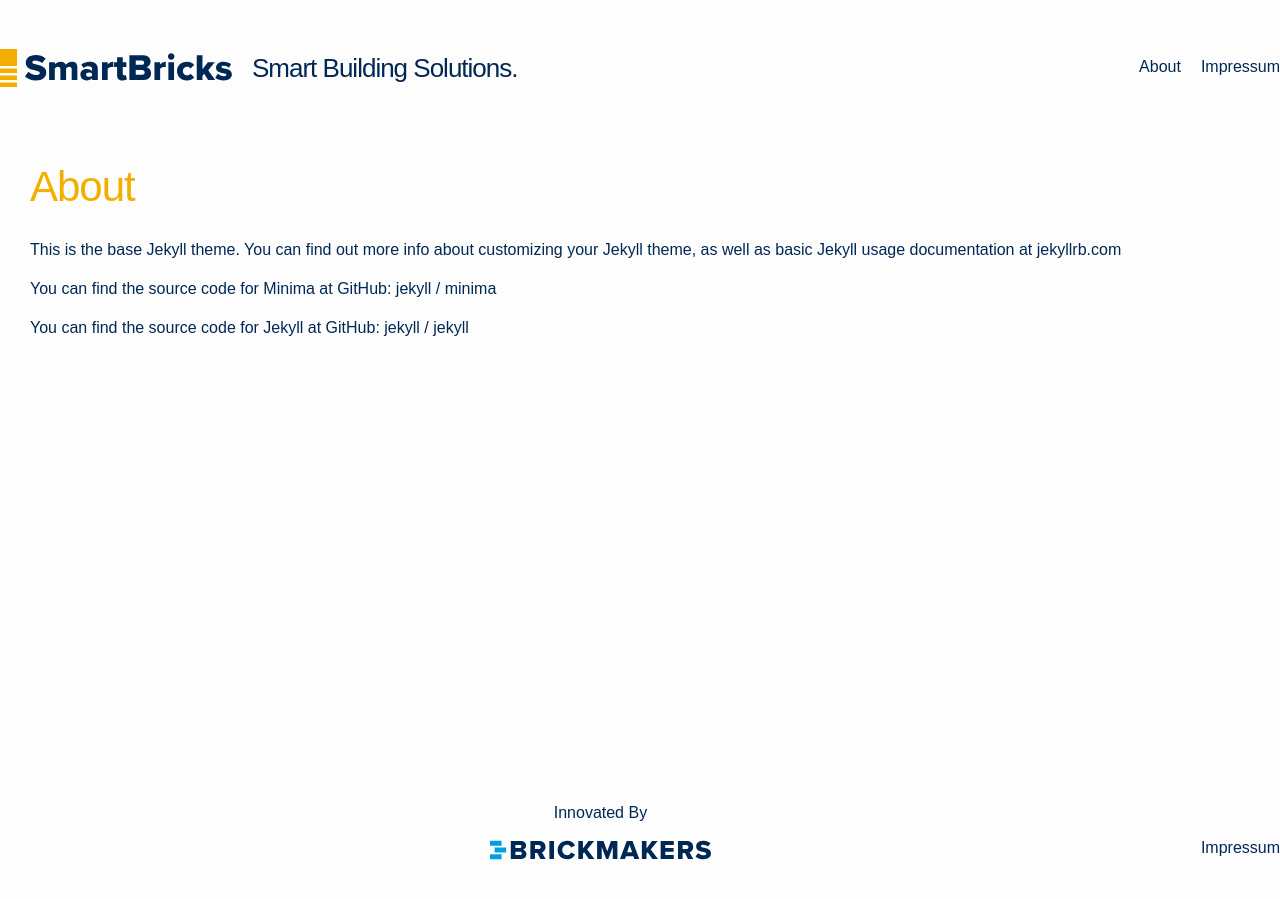
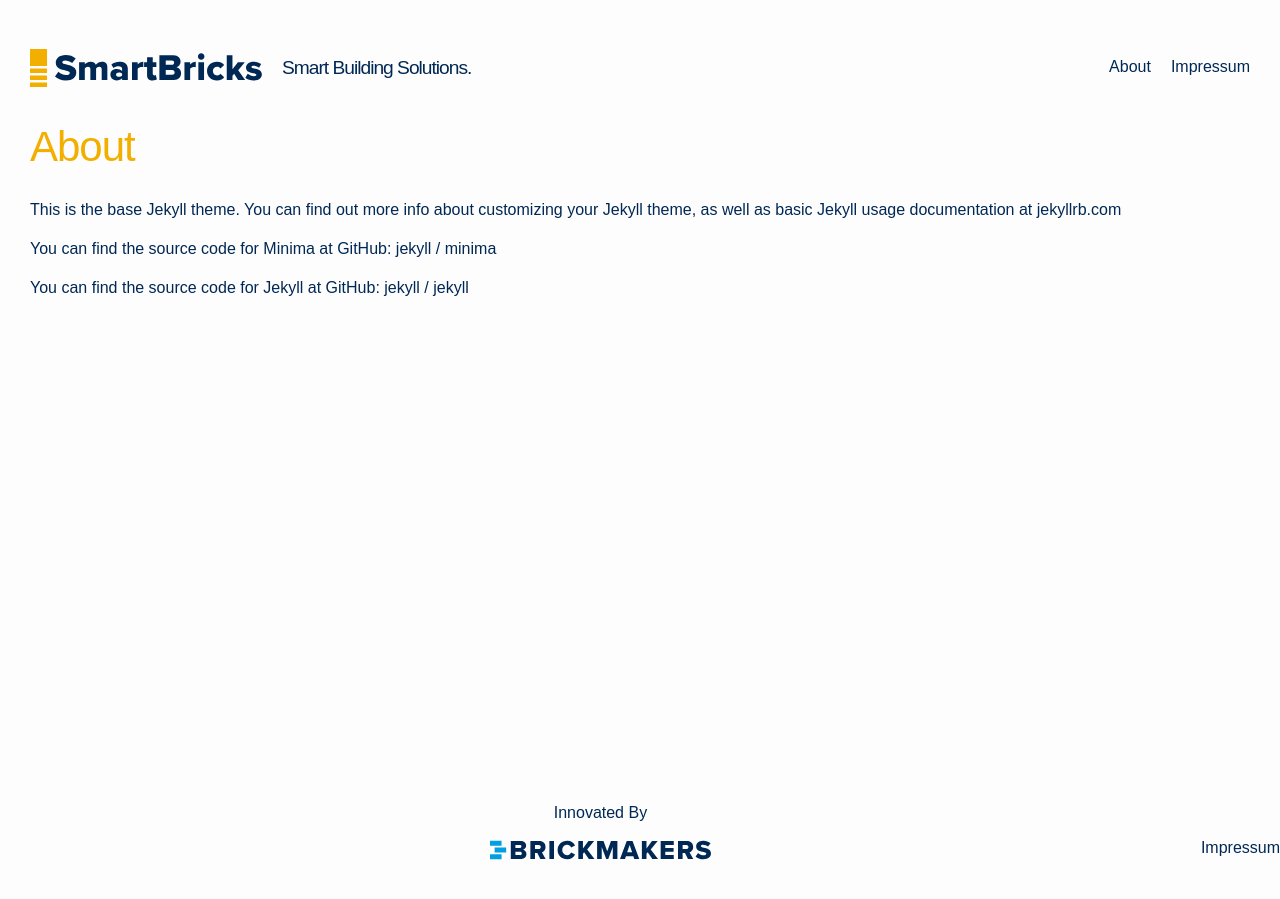
Before and after one commit to BrickmakersGmbH/smartbricks-website, a Jekyll site: the page built from about.markdown, in a window 1280 px wide. Built offline with Jekyll 4.4.1, drawn with Linux system fonts in a browser that asks for light colours.

Commit message:
[BUEMO-12] Design header

```diff
--- /dev/null
+++ b/_data/navigation.yml
@@ -0,0 +1,4 @@
+- name: home
+  url: index.html
+- name: kontakt
+  url: kontakt.html
--- a/_includes/header.html
+++ b/_includes/header.html
@@ -20,9 +20,14 @@
         <input type="checkbox" id="nav-trigger" class="nav-trigger" />
         <label for="nav-trigger">
           <span class="menu-icon">
-            <svg viewBox="0 0 18 15" width="18px" height="15px">
-              <path d="M18,1.484c0,0.82-0.665,1.484-1.484,1.484H1.484C0.665,2.969,0,2.304,0,1.484l0,0C0,0.665,0.665,0,1.484,0 h15.032C17.335,0,18,0.665,18,1.484L18,1.484z M18,7.516C18,8.335,17.335,9,16.516,9H1.484C0.665,9,0,8.335,0,7.516l0,0 c0-0.82,0.665-1.484,1.484-1.484h15.032C17.335,6.031,18,6.696,18,7.516L18,7.516z M18,13.516C18,14.335,17.335,15,16.516,15H1.484 C0.665,15,0,14.335,0,13.516l0,0c0-0.82,0.665-1.483,1.484-1.483h15.032C17.335,12.031,18,12.695,18,13.516L18,13.516z"/>
-            </svg>
+            <svg xmlns="http://www.w3.org/2000/svg" width="26" height="22" viewBox="0 0 26 22">
+              <g fill="none" fill-rule="evenodd">
+                  <g fill="#002855">
+                      <path d="M355 44v5.25h-26V44h26zm0-8v5.25h-26V36h26zm0-8v5.25h-26V28h26z" transform="translate(-329 -28)"/>
+                  </g>
+              </g>
+          </svg>
+
           </span>
         </label>
 
--- a/_sass/theme/_layout.scss
+++ b/_sass/theme/_layout.scss
@@ -4,12 +4,12 @@
 .site-header {
   margin-top: 40px;
   padding-bottom: 40px;
+  padding: 0px $spacing-unit;
+
   min-height: $spacing-unit * 1.865;
   display: flex;
   justify-content: space-between;
-  svg {
-    margin-right: 20px;
-  }
+
   @media (min-device-width: 1024px) {
     margin-left: calc((100vw - 1024px) * 0.4);
     margin-right: calc((100vw - 1024px) * 0.4);
@@ -17,12 +17,13 @@
 }
 
 .site-title {
-  @include relative-font-size(1.625);
+  @include relative-font-size(1.2);
   font-weight: 200;
   line-height: $base-line-height * $base-font-size * 1;
   letter-spacing: -1px;
   margin-bottom: 0;
   display: flex;
+
   align-items: center;
   justify-content: space-around;
   flex-wrap: wrap;
@@ -34,11 +35,25 @@
   p {
     margin-bottom: 0px;
     text-decoration: none;
+    margin-left: 20px;
+  }
+  svg {
+    @media screen and (max-width: 500px){
+      width: 205px;
+    }
+  }
+
+  @media screen and (max-width: 700px){
+    flex-direction: column;
+    align-items: flex-start;
+
   }
 }
 
 .site-nav {
-  float: right;
+  display: flex;
+  justify-content: space-between;
+  flex-direction: row-reverse;
   line-height: $base-line-height * $base-font-size * 2.25;
 
   .nav-trigger {
@@ -61,12 +76,9 @@
 
   @include media-query($on-palm) {
     position: absolute;
-    top: 9px;
     right: $spacing-unit / 2;
-    background-color: $background-color;
-    border: 1px solid $grey-color-light;
-    border-radius: 5px;
     text-align: right;
+    background-color: white;
 
     label[for="nav-trigger"] {
       display: block;
```
Also changed, not shown: _posts/2020-11-23-welcome-to-jekyll.markdown (deleted, +0 -29 lines), assets/icons/menu-burger.svg (added).
